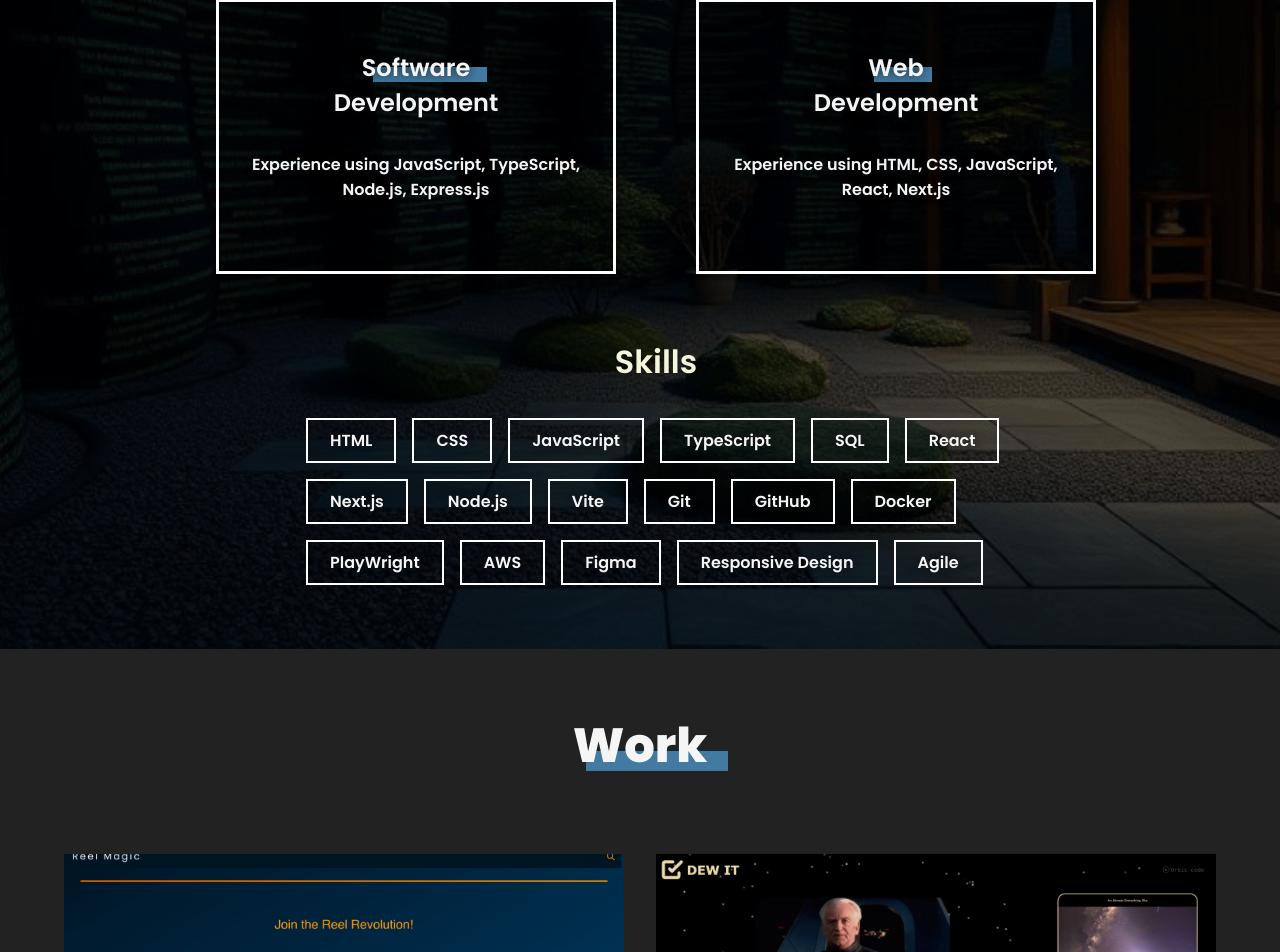
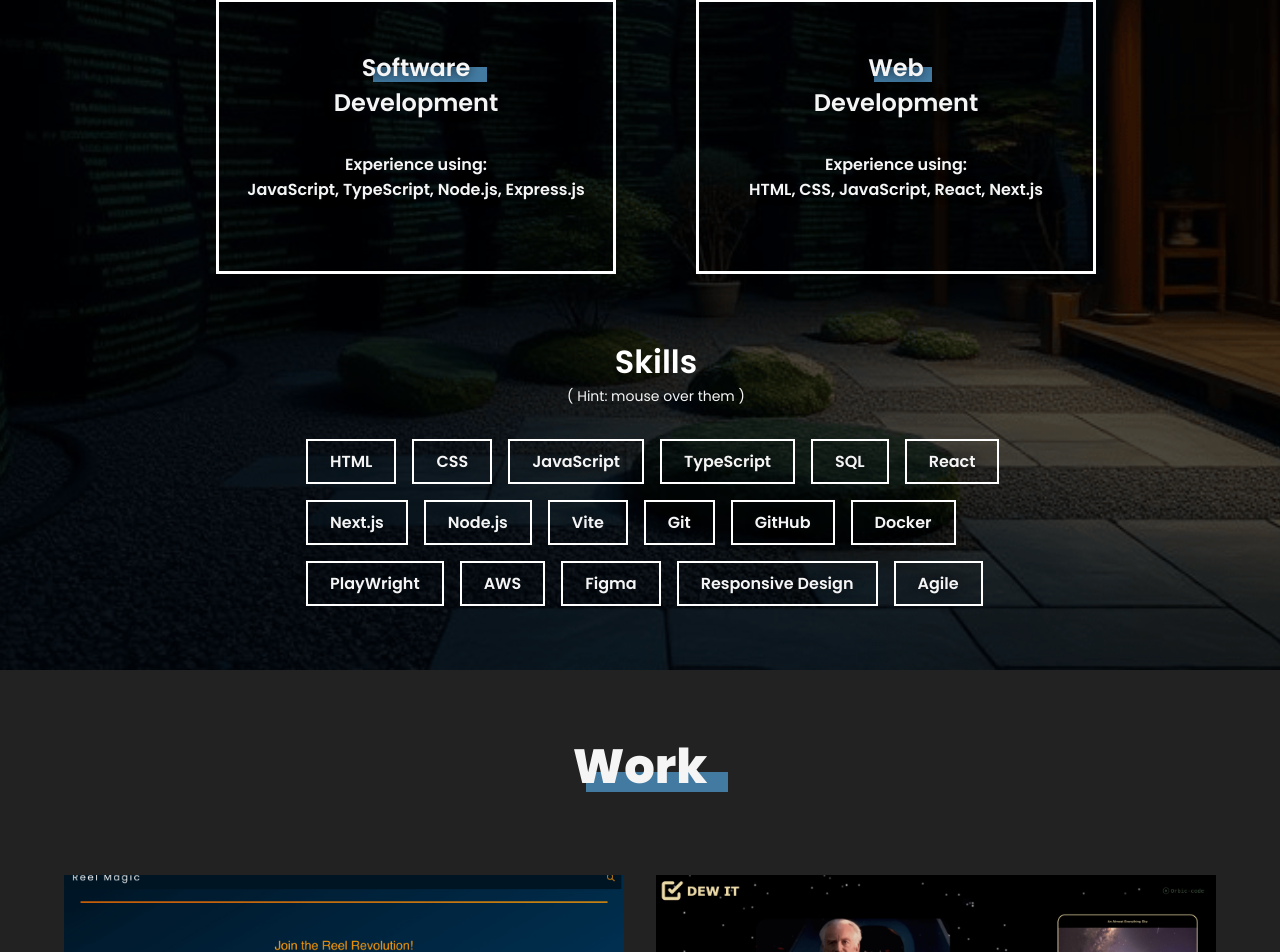
Before and after one commit to OrbicCode/Portfolio, a React (Vite) app in the folder portfolio/: page / in a window 1280 px wide. Shown: the part 1758-2710 px from the top of the page. Built offline with nearby package versions, Linux system fonts and the light colour scheme.

Commit message:
skill item random colors

```diff
--- a/portfolio/src/Pages/ProjectPage/ProjectPage.jsx
+++ b/portfolio/src/Pages/ProjectPage/ProjectPage.jsx
@@ -51,6 +51,7 @@ export default function ProjectPage() {
                     </div>
                     <div className={styles.techUsed}>
                         <h2 className={styles.techTitle}>Tech Used</h2>
+                        <p className={styles.mouseOver}>( Hint: mouse over them )</p>
                         <ul className={styles.list}>
                             {techUsedDisplay}
                         </ul>
--- a/portfolio/src/Pages/ProjectPage/ProjectPage.module.css
+++ b/portfolio/src/Pages/ProjectPage/ProjectPage.module.css
@@ -33,6 +33,12 @@
 .techTitle {
     font-size: 1.75rem;
     text-align: center;
+}
+
+.mouseOver {
+    font-size: 0.75rem;
+    text-align: center;
+    margin-top: -25px
 }
 
 .list {
@@ -123,6 +129,10 @@
         text-align: unset;
     }
 
+    .mouseOver {
+        text-align: unset;
+    }
+
     .list {
         justify-content: flex-start;
         flex-wrap: wrap;
--- a/portfolio/src/components/Expertise/Expertise.jsx
+++ b/portfolio/src/components/Expertise/Expertise.jsx
@@ -7,11 +7,11 @@ export default function Expertise({ id }) {
     const expertiseItemText = [
         {
             title: "Software Development",
-            description: "Experience using JavaScript, TypeScript, Node.js, Express.js"
+            description: ["Experience using: ", "JavaScript, TypeScript, Node.js, Express.js"]
         },
         {
             title: "Web Development",
-            description: "Experience using HTML, CSS, JavaScript, React, Next.js"
+            description: ["Experience using: ", "HTML, CSS, JavaScript, React, Next.js"]
         }
     ]
 
@@ -46,6 +46,7 @@ export default function Expertise({ id }) {
                     {expertiseItemEl}
                 </div>
                 <h3 className={styles.skillsTitle}>Skills</h3>
+                <p className={styles.mouseOver}>( Hint: mouse over them )</p>
                 <ul className={styles.skillsContainer}>
                     {skillItemEl}
                 </ul>
--- a/portfolio/src/components/Expertise/Expertise.module.css
+++ b/portfolio/src/components/Expertise/Expertise.module.css
@@ -36,7 +36,7 @@
 
 .skillsTitle {
     font-size: 2rem;
-    color: var(--beige);
+    color: white;
     margin-top: 2em;
     text-align: center;
 }
@@ -51,6 +51,11 @@
     padding: 0;
 }
 
+.mouseOver {
+    text-align: center;
+    margin: 0;
+}
+
 @media (min-width: 768px) {
     .expertiseItemContainer {
         flex-direction: row;
--- a/portfolio/src/components/ExpertiseItem/ExpertiseItem.jsx
+++ b/portfolio/src/components/ExpertiseItem/ExpertiseItem.jsx
@@ -10,7 +10,8 @@ export default function ExpertiseItem({ title, description }) {
                 {title.split(" ")[1]}
             </h3>
             <p className={styles.description}>
-                {description}
+                {description[0]}<br />
+                {description[1]}
             </p>
         </div>
     )
--- a/portfolio/src/components/SkillItem/SkillItem.jsx
+++ b/portfolio/src/components/SkillItem/SkillItem.jsx
@@ -1,5 +1,27 @@
-import styles from './SkillItem.module.css'
+import { useState } from 'react';
+import styles from './SkillItem.module.css';
 
 export default function SkillItem({ text }) {
-    return <li className={styles.item}>{text}</li>
+    const colors = ["var(--blue)", "var(--purple)", "var(--moss)", "var(--rust)"];
+    const [bgColor, setBgColor] = useState(null);
+
+    function handleMouseOver() {
+        const randomIndex = Math.floor(Math.random() * colors.length);
+        setBgColor(colors[randomIndex]);
+    }
+
+    // function removeColor() {
+    //     setBgColor("unset")
+    // }
+
+    return (
+        <li
+            className={styles.item}
+            onMouseEnter={handleMouseOver}
+            // onMouseLeave={removeColor}
+            style={{ backgroundColor: bgColor }}
+        >
+            {text}
+        </li>
+    );
 }
--- a/portfolio/src/components/SkillItem/SkillItem.module.css
+++ b/portfolio/src/components/SkillItem/SkillItem.module.css
@@ -4,13 +4,14 @@
     text-align: center;
     padding: 0.5em 1.375em;
     border: 2px solid white;
-    transition: background 0.5s ease-in-out;
+    transition: background 0.3s ease-in-out, transform 0.3s ease-in-out;
     text-shadow: 0px 0px 10px rgba(15, 19, 22, 0.8);
     cursor: default;
 }
 
 .item:hover {
     background: var(--rust);
+    transform: scale(1.1);
 }
 
 @media (min-width: 480px) {
```
Also changed, not shown: 1 other file (tests, documents, lock files or other folders).
